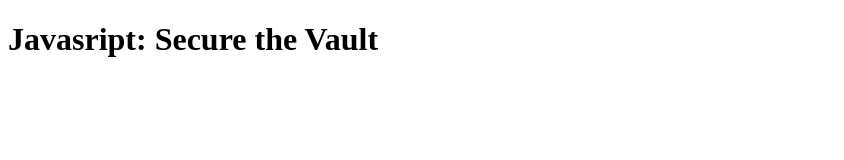
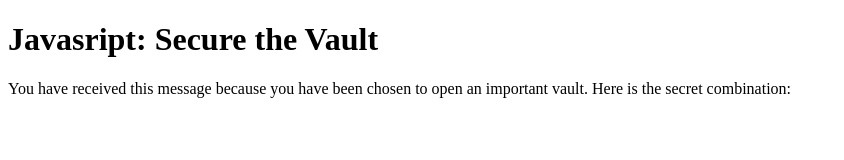
Before and after one commit to DaisyHidari/javascript-tryout, a plain HTML site: page index.html in a window 1280 px wide. Shown: the whole page, without its empty margins (0-844 px from the left). Drawn offline with Linux system fonts and the light colour scheme.

Commit message:
second time upload in case of network being unstable

```diff
--- a/index.html
+++ b/index.html
@@ -12,6 +12,8 @@
         alert("The combination of the lock is 10 - 40 - 39.");
     </script>
 
-
+    <div>
+        <p>You have received this message because you have been chosen to open an important vault. Here is the secret combination:</p>
+    </div>
 </body>
 </html>
```
